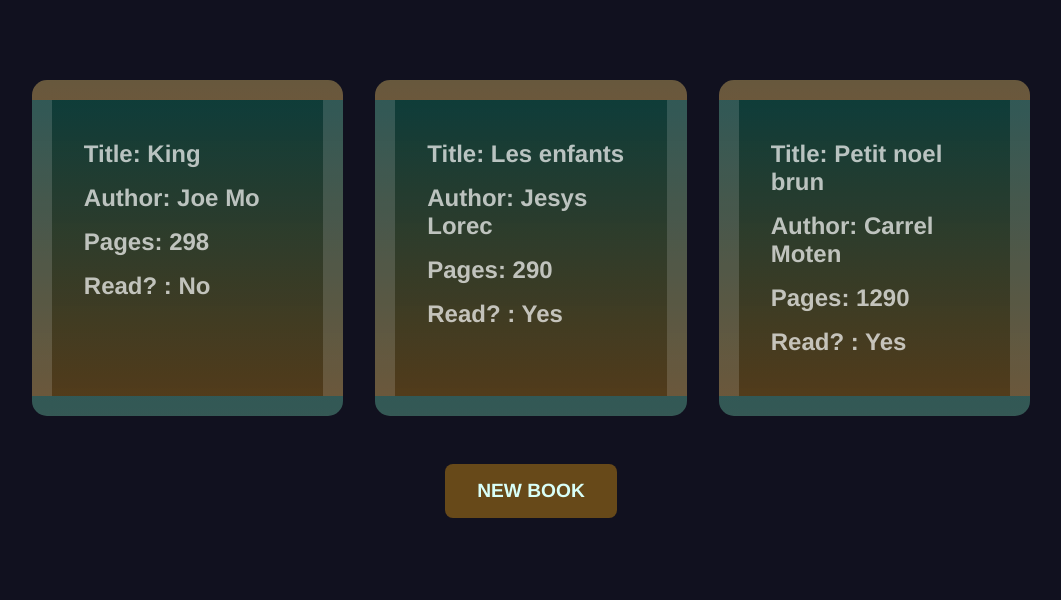
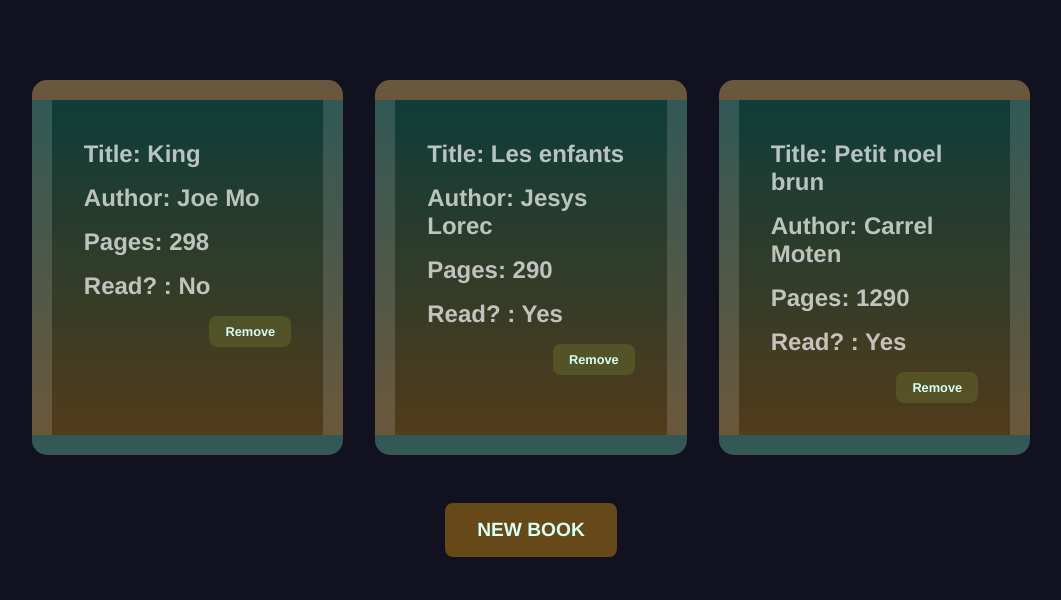
Before and after one commit to Matt-Daniaux/Library, a website: page library.html in a window 1280 px wide. Shown: the whole page, without its empty margins (109-1170 px from the left). Drawn offline with Linux system fonts and the light colour scheme.

Commit message:
Complet delete btn

```diff
--- a/app.js
+++ b/app.js
@@ -33,8 +33,7 @@ addBookToLibrary('Petit noel brun', 'Carrel Moten', '1290', true)
 
 const container = document.querySelector('.container')
 
-function displayBook() {
-	myLibrary.forEach((element, index) => {
+function bookContent(index) {
 	const newDiv = document.createElement('div')
 	newDiv.classList.add('card')
 
@@ -55,6 +54,28 @@ function displayBook() {
 	const p4 = document.createElement('p')
 	p4.textContent = `Read? : ${myLibrary[index].read}`
 	newDiv.appendChild(p4)
+
+	const deleteBtn = document.createElement('button')
+	deleteBtn.classList.add('delete-btn')
+	deleteBtn.classList.add(index)
+	deleteBtn.setAttribute('type', 'button')
+	deleteBtn.textContent = 'Remove'
+	newDiv.appendChild(deleteBtn)
+
+	deleteBtn.addEventListener('click', () => {
+		const node = deleteBtn.parentNode.firstChild.textContent.slice(7)
+		const nodeIndex = myLibrary.findIndex((book) => book.title === node)
+		myLibrary.splice(nodeIndex, 1)
+
+		console.table(myLibrary)
+
+		deleteBtn.parentNode.remove()
+	})
+}
+
+function displayBook() {
+	myLibrary.forEach((element, index) => {
+		bookContent(index)
 	})
 }
 
@@ -83,15 +104,12 @@ addBtn.addEventListener('click', () => {
 	const pages = formBook.elements[2].value
 	const read = formBook.elements.read.value
 
-	console.log(read)
-
 	addBookToLibrary(title, author, pages, read)
 
-	// Reset display
+	// Return to display
 	formTransparent.classList.remove('blur-and-form')
 
-	while (container.firstChild) {
-		container.removeChild(container.firstChild)
-	}
-	displayBook()
+	// Add Book To Display
+	const myLibraryI = myLibrary.length - 1
+	bookContent(myLibraryI)
 })
--- a/style.css
+++ b/style.css
@@ -58,7 +58,8 @@ body {
 	padding: 0.5rem 0;
 }
 
-.new-book-btn {
+.new-book-btn,
+.delete-btn {
 	background-color: rgba(177, 122, 21, 0.536);
 
 	font-size: 1.2rem;
@@ -67,6 +68,17 @@ body {
 
 	padding: 1rem 2rem;
 	border-radius: 0.5rem;
+}
+
+.delete-btn {
+	background-color: rgba(94, 98, 43, 0.618);
+	font-size: 0.8rem;
+	font-weight: 600;
+
+	padding: 0.5rem 1rem;
+	margin-top: 0.5rem;
+
+	float: right;
 }
 
 .form-transparent {
```
Lines whose indentation alone changed are shown as unchanged.
